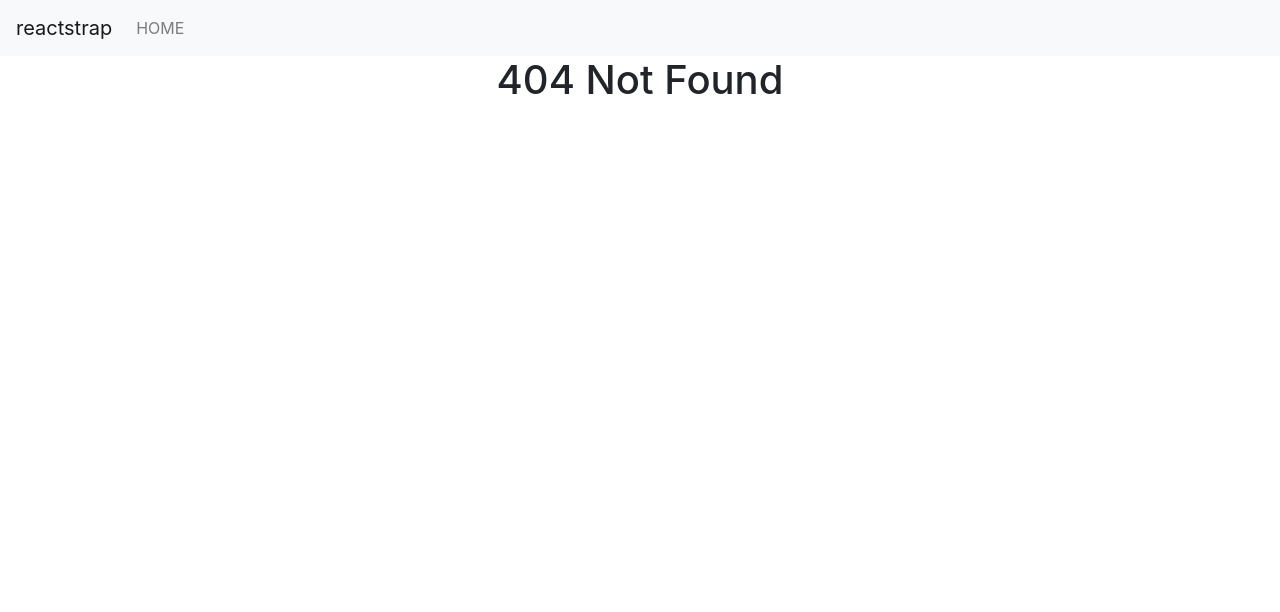
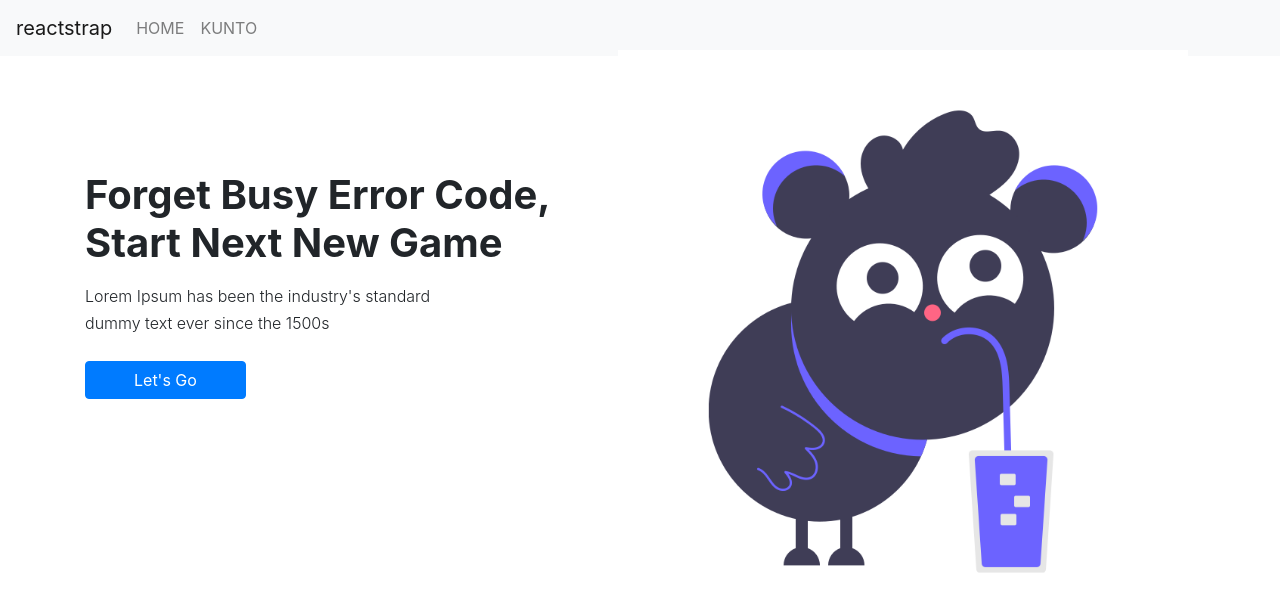
Before and after one commit to yogikrisnawan/FRONTENDFINAL2, a React (Create React App) app: page /kunto in a window 1280 px wide. Before the commit this address had no page. Shown: the top 612 px of the page. Built offline with nearby package versions, Linux system fonts and the light colour scheme.

Commit message:
user_kunto commitan

```diff
--- a/src/components/App.jsx
+++ b/src/components/App.jsx
@@ -4,6 +4,7 @@ import { Route, BrowserRouter, Switch }  from 'react-router-dom'
 import Header from '../components/Header'
 import Home from '../components/Home'
 import NotFound from '../components/404'
+import Kunto from '../components/Kunto'
 
 export default function App() {
    return (
@@ -12,6 +13,7 @@ export default function App() {
             <Header/>
             <Switch>
                <Route path="/" exact component={Home}/>
+               <Route path="/kunto" component={Kunto} />
                <Route component={NotFound} />
             </Switch>
          </div>
--- a/src/components/Header.jsx
+++ b/src/components/Header.jsx
@@ -27,6 +27,9 @@ const Example = (props) => {
             <NavItem>
               <NavLink href="/">HOME</NavLink>
             </NavItem>
+            <NavItem>
+              <NavLink href="/kunto">KUNTO</NavLink>
+            </NavItem>
           </Nav>
       </Navbar>
     </div>
--- /dev/null
+++ b/src/components/Kunto.jsx
@@ -0,0 +1,43 @@
+
+
+import React from 'react'
+
+import image from '../assets/coba.png'
+
+export default function Kunto() {
+    return (
+        <div>
+        <section className="container pt-4">
+        <div className="row align-items-center">
+          <div className="col-auto pr-5" style={{ width: 530 }}>
+            <h1 className="font-weight-bold line-height-1 mb-3">
+              Forget Busy Error Code, <br />
+              Start Next New Game
+            </h1>
+            <p
+              className="mb-4 font-weight-light text-gray-500 w-75"
+              style={{ lineHeight: "170%" }}
+            >
+             Lorem Ipsum has been the industry's standard dummy text ever since the 1500s
+            </p>
+            <button
+              className="btn px-5 btn-primary">
+              Let's Go
+            </button>
+          </div>
+
+          <div className="col-6 pl-5">
+            <div style={{ width: 520, height: 410 }}>
+              <img
+                src={image}
+                alt="Room with couches"
+                className="img-fluid position-absolute"
+                style={{ margin: "-30px 0 0 -30px", zIndex: 1 }}
+              />
+            </div>
+          </div>
+        </div>
+      </section>
+        </div>
+    )
+}
```
Also changed, not shown: src/assets/coba.png (added).
